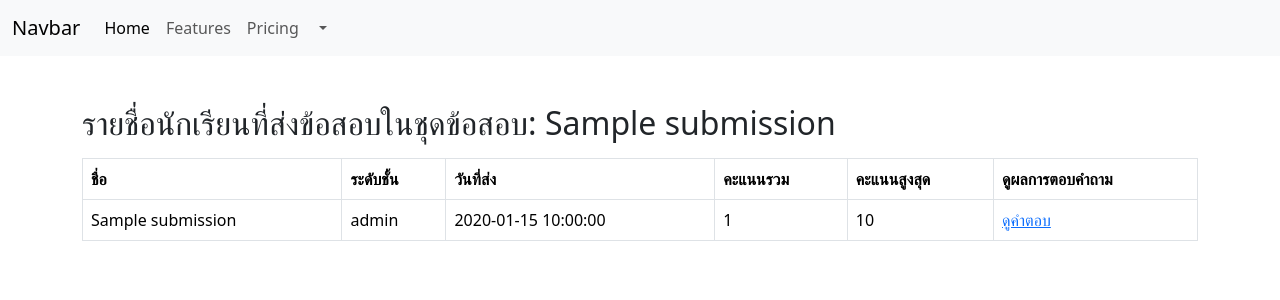
After one commit to Anelse1365/seminar_project, a Flask app: template templates/view_submissions.html in a window 1280 px wide. The commit adds this page. Shown: the top 300 px of the page. Run offline with Flask 3, Linux system fonts and the light colour scheme; the template is opened without the code that fills it: most values are stand-ins (such as "Sample title", 1, 10 or a date in 2020).

Commit message:
เยอะ

```diff
--- a/newapp2.py
+++ b/newapp2.py
@@ -24,6 +24,7 @@ questions_template_collection = mydb["questions_template"]
 p_name_collection = mydb["p_name"]
 users = mydb["users"]
 category_collection = mydb["ชุดข้อสอบ"]
+active_questions_db = mydb['active_questions']
 
 class NameForm(FlaskForm):
     quiz = TextAreaField('Quiz', validators=[DataRequired()])
@@ -286,6 +287,34 @@ def quiz_maker():
 
 from bson import ObjectId, errors  # เพิ่ม errors สำหรับจัดการข้อผิดพลาด ObjectId
 
+@app.route('/active_exercise.html', methods=['GET', 'POST'])
+def active_exercise():
+    # ดึงข้อมูลจาก active_questions ทุกโจทย์
+    active_exercises = list(active_questions_db.find())
+
+    return render_template('active_exercise.html', active_exercises=active_exercises)
+
+@app.route('/view_submissions/<exercise_id>', methods=['GET'])
+def view_submissions(exercise_id):
+    # ดึงข้อมูลการส่งคำตอบจาก collection 'answer_history' โดยใช้ exercise_id
+    submissions = list(mydb['answer_history'].find({'exercise_id': ObjectId(exercise_id)}))
+
+    # ส่งข้อมูลไปยัง template view_submissions.html
+    return render_template('view_submissions.html', submissions=submissions)
+
+@app.route('/view_submission_details/<submission_id>', methods=['GET'])
+def view_submission_details(submission_id):
+    # ดึงข้อมูลคำตอบของนักเรียนจาก collection 'answer_history'
+    submission = mydb['answer_history'].find_one({'_id': ObjectId(submission_id)})
+
+    # ส่งข้อมูลไปยัง template view_submission_details.html
+    return render_template('view_submission_details.html', submission=submission)
+
+
+
+
+
+
 @app.route('/create_exercise', methods=['GET', 'POST'])
 def create_exercise():
     quiz_sets = list(mydb['ชุดข้อสอบ'].find({}, {'_id': 1, 'quiz_name': 1, 'category': 1}))
@@ -357,12 +386,36 @@ def create_exercise():
                     'score': score
                 })
 
+            # ตรวจสอบว่ามี expiration_date ในฟอร์ม
+            expiration_date_str = request.form.get('expiration_date')
+            if not expiration_date_str:
+                flash('Please provide an expiration date.', 'error')
+                return render_template('create_exercise.html',
+                                       quiz_sets=quiz_set_options,
+                                       preview_questions=preview_questions,
+                                       selected_quiz_set=selected_quiz_set,
+                                       shuffle_choices=shuffle_choices,
+                                       view_mode=view_mode)
+
+            try:
+                # แปลง expiration_date เป็น datetime ออบเจกต์
+                expiration_date = datetime.strptime(expiration_date_str, '%Y-%m-%dT%H:%M')
+            except ValueError:
+                flash('Invalid expiration date format. Please try again.', 'error')
+                return render_template('create_exercise.html',
+                                       quiz_sets=quiz_set_options,
+                                       preview_questions=preview_questions,
+                                       selected_quiz_set=selected_quiz_set,
+                                       shuffle_choices=shuffle_choices,
+                                       view_mode=view_mode)
+
             if 'generate_exercise' in request.form:
                 exercise_data = {
                     'quiz_set': selected_quiz_set['_id'],
                     'quiz_name': selected_quiz_set['quiz_name'],
                     'category': selected_quiz_set['category'],
-                    'created_date': datetime.now().strftime('%d/%m/%Y %H:%M'),
+                    'created_date': datetime.now(),  # ใช้ `datetime` ออบเจกต์
+                    'expiration_date': expiration_date,  # ใช้ `datetime` ออบเจกต์
                     'status': 'active',
                     'scores': scores,
                     'submissions': 0
@@ -377,6 +430,7 @@ def create_exercise():
                            selected_quiz_set=selected_quiz_set,
                            shuffle_choices=shuffle_choices,
                            view_mode=view_mode)
+
 
 
 
@@ -397,6 +451,7 @@ def exercise(quiz_id):
     if selected_quiz_set and active_exercise:
         raw_questions = selected_quiz_set.get('questions', [])
         scores = active_exercise.get('scores', [])  # ดึงคะแนนจาก active_exercises
+        quiz_name = selected_quiz_set.get('quiz_name', 'Unknown')  # ดึงชื่อชุดข้อสอบ
 
         for index, question in enumerate(raw_questions):
             question_template = question['question']
@@ -463,6 +518,7 @@ def exercise(quiz_id):
         if submitted:
             submission_data = {
                 "exercise_id": ObjectId(quiz_id),  # อ้างอิงไปยัง active_questions
+                 "quiz_name": quiz_name,  # บันทึกชื่อของชุดข้อสอบ
                 "student_id": student_id,
                 "student_name": student_name,
                 "grade_level": grade_level,
--- a/templates/admin.html
+++ b/templates/admin.html
@@ -40,5 +40,11 @@
             </a>
             <p style="text-align: center; margin-top: 10px;">คลังข้อสอบ</p>
         </div>
+        <div>
+            <a href="{{ url_for('active_exercise') }}">
+                <img src="{{ url_for('static', filename='img/8.png') }}" alt="นักเรียนในระบบ" style="width: 150px; height: 150px; border-radius: 20px;">
+            </a>
+            <p style="text-align: center; margin-top: 10px;">ข้อสอบที่กำลังดำเนิน</p>
+        </div>
     </div>
 {% endblock %}
--- a/templates/student_home.html
+++ b/templates/student_home.html
@@ -28,7 +28,7 @@
                 <ul>
                     {% for exercise in active_exercises %}
                         <li>
-                            {{ exercise['quiz_name'] }} - {{ exercise['category'] }}
+                            {{ exercise['quiz_name'] }}
                             <a href="{{ url_for('exercise', quiz_id=exercise['quiz_set']) }}">Start Exercise</a>
                         </li>
                     {% endfor %}
--- /dev/null
+++ b/templates/view_submissions.html
@@ -0,0 +1,34 @@
+{% extends "base.html" %}
+
+{% block body %}
+<div class="container mt-5">
+    <h2>รายชื่อนักเรียนที่ส่งข้อสอบในชุดข้อสอบ: {{ submissions[0].quiz_name if submissions else 'ไม่พบข้อมูล' }}</h2>
+    <table class="table table-bordered mt-3">
+        <thead>
+            <tr>
+                <th>ชื่อ</th>
+                <th>ระดับชั้น</th>
+                <th>วันที่ส่ง</th>
+                <th>คะแนนรวม</th>
+                <th>คะแนนสูงสุด</th>
+                <th>ดูผลการตอบคำถาม</th>
+            </tr>
+        </thead>
+        <tbody>
+            {% for submission in submissions %}
+            <tr>
+                <td>{{ submission.student_name }}</td>
+                <td>{{ submission.grade_level }}</td>
+                <td>{{ submission.submission_date }}</td>
+                <td>{{ submission.total_score }}</td>
+                <td>{{ submission.max_score }}</td>
+                <td>
+                    <!-- ลิงก์ไปดูรายละเอียดคำตอบของนักเรียน -->
+                    <a href="{{ url_for('view_submission_details', submission_id=submission._id) }}">ดูคำตอบ</a>
+                </td>
+            </tr>
+            {% endfor %}
+        </tbody>
+    </table>
+</div>
+{% endblock %}
```
Also changed, not shown: templates/active_exercise.html (added, +23 -0 lines), templates/create_exercise.html (+8 -5 lines), templates/view_submission_details.html (added, +33 -0 lines), static/img/8.png (added).
